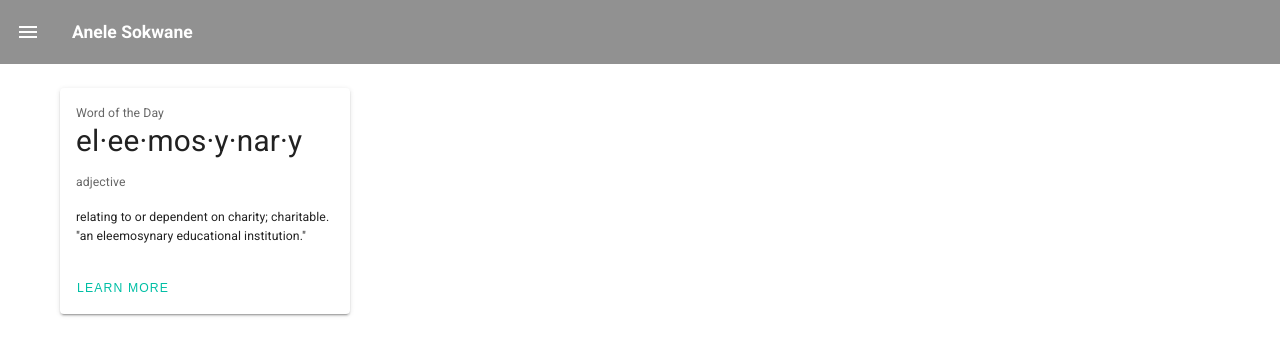
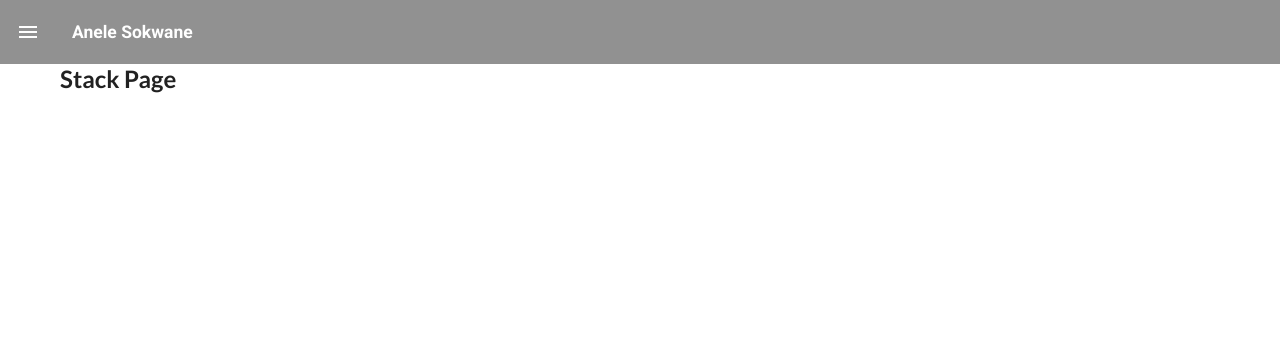
Before and after one commit to KingAJ19/New-Portfolio-, a Vue app: page /stack in a window 1280 px wide. Shown: the top 356 px of the page. Built offline with nearby package versions, Linux system fonts and the light colour scheme; a web font is replaced by a local one; what semantic-ui-vue, vue-particles would draw is missing.

Commit message:
removed some timeline stuff, tried to changed home font, still looking for stack code

```diff
--- a/src/views/About.vue
+++ b/src/views/About.vue
@@ -5,14 +5,6 @@
    <div class="wrapper">
       <div class="timeline-main">
          <div class='timeline-row'>
-            <div class="timeline-box">
-               <h6><b>2016</b></h6>
-               <p>Lorem ipsum dolor sit amet, consectetur adipiscing elit. Nulla augue justo, rhoncus non ultricies non, sagittis ut nisl. Nullam malesuada aliquam leo, eu porttitor ex maximus commodo.</p>
-            </div>
-            <div class="timeline-box">
-               <h6><b>2017</b></h6>
-               <p>Lorem ipsum dolor sit amet, consectetur adipiscing elit. Nulla augue justo, rhoncus non ultricies non, sagittis ut nisl. Nullam malesuada aliquam leo, eu porttitor ex maximus commodo.</p>
-            </div>
             <div class="timeline-box">
                <h6><b>2018</b></h6>
                <p>Lorem ipsum dolor sit amet, consectetur adipiscing elit. Nulla augue justo, rhoncus non ultricies non, sagittis ut nisl. Nullam malesuada aliquam leo, eu porttitor ex maximus commodo.</p>
@@ -25,7 +17,7 @@
          <div class='timeline-row'>
             <div class="timeline-box">
                <h6><b>2019</b></h6>
-               <p>Lorem ipsum dolor sit amet, consectetur adipiscing elit. Nulla augue justo, rhoncus non ultricies non, sagittis ut nisl. Nullam malesuada aliquam leo, eu porttitor ex maximus commodo.</p>
+               <p><b>Matriculated with a Bachelor's Degree from Tuscany Glen High School.</b></p>
             </div>
             <div class="timeline-box">
                <h6><b>2020</b></h6>
--- a/src/views/Home.vue
+++ b/src/views/Home.vue
@@ -31,7 +31,7 @@
 @import url('https://fonts.googleapis.com/css2?family=Amatic+SC&display=swap');
 #hello {
   position:absolute;
-  top: 90px;
+  /* top: 20px; */
   left:0;
   color: #fff;
   z-index: 1;
@@ -45,42 +45,42 @@
 
 @media screen and (max-width: 320px){
   #hello {
-    top: 90px;
+    top: 40px;
     left: 0;
     font-size: 30px;
   }
 }
 @media screen and (max-width: 376px){
   #hello {
-    top: 150px;
+    top: 60px;
     left: 0;
     font-size: 33px;
   }
 }
 @media screen and (max-width: 426px){
   #hello {
-    top: 150px;
+    top: 80px;
     left: 0;
     font-size: 56px;
   }
 }
 @media screen and (max-width: 769px){
   #hello {
-    top: 170px;
+    top: 100px;
     left: 7%;
     font-size: 60px;
   }
 }
 @media screen and (max-width: 1025px){
   #hello {
-    top: 190px;
+    top: 140px;
     left: 7%;
     font-size: 98px;
   }
 }
 @media screen and (max-width: 1441px){
   #hello {
-    top: 190px;
+    top: 180px;
     left: 7%;
     font-size: 69px;
   }
--- a/src/views/Stack.vue
+++ b/src/views/Stack.vue
@@ -1,59 +1,7 @@
 <template>
-  <v-container class="my-6">
-    <v-layout row wrap>
-      <v-flex xs12 sm6 md4 lg3>
-        <v-card
-    class="mx-auto"
-    max-width="344"
-  >
-    <v-card-text>
-      <div>Word of the Day</div>
-      <p class="display-1 text--primary">
-        el·ee·mos·y·nar·y
-      </p>
-      <p>adjective</p>
-      <div class="text--primary">
-        relating to or dependent on charity; charitable.<br>
-        "an eleemosynary educational institution."
-      </div>
-    </v-card-text>
-    <v-card-actions>
-      <v-btn
-        text
-        color="teal accent-4"
-        @click="reveal = true"
-      >
-        Learn More
-      </v-btn>
-    </v-card-actions>
-
-    <v-expand-transition>
-      <v-card
-        v-if="reveal"
-        class="transition-fast-in-fast-out v-card--reveal"
-        style="height: 100%;"
-      >
-        <v-card-text class="pb-0">
-          <p class="display-1 text--primary">
-            Origin
-          </p>
-          <p>late 16th century (as a noun denoting a place where alms were distributed): from medieval Latin eleemosynarius, from late Latin eleemosyna ‘alms’, from Greek eleēmosunē ‘compassion’ </p>
-        </v-card-text>
-        <v-card-actions class="pt-0">
-          <v-btn
-            text
-            color="teal accent-4"
-            @click="reveal = false"
-          >
-            Close
-          </v-btn>
-        </v-card-actions>
-      </v-card>
-    </v-expand-transition>
-  </v-card>
-      </v-flex>
-    </v-layout>
-    </v-container>
+<div class="stack page">
+  <h2>Stack Page</h2>
+</div>
 </template>
 
 <script>
@@ -62,6 +10,55 @@
       reveal: false,
     }),
   }
+  // <v-card
+  //   class="mx-auto"
+  //   max-width="344"
+  // >
+  //   <v-card-text>
+  //     <div>Word of the Day</div>
+  //     <p class="display-1 text--primary">
+  //       el·ee·mos·y·nar·y
+  //     </p>
+  //     <p>adjective</p>
+  //     <div class="text--primary">
+  //       relating to or dependent on charity; charitable.<br>
+  //       "an eleemosynary educational institution."
+  //     </div>
+  //   </v-card-text>
+  //   <v-card-actions>
+  //     <v-btn
+  //       text
+  //       color="teal accent-4"
+  //       @click="reveal = true"
+  //     >
+  //       Learn More
+  //     </v-btn>
+  //   </v-card-actions>
+
+  //   <v-expand-transition>
+  //     <v-card
+  //       v-if="reveal"
+  //       class="transition-fast-in-fast-out v-card--reveal"
+  //       style="height: 100%;"
+  //     >
+  //       <v-card-text class="pb-0">
+  //         <p class="display-1 text--primary">
+  //           Origin
+  //         </p>
+  //         <p>late 16th century (as a noun denoting a place where alms were distributed): from medieval Latin eleemosynarius, from late Latin eleemosyna ‘alms’, from Greek eleēmosunē ‘compassion’ </p>
+  //       </v-card-text>
+  //       <v-card-actions class="pt-0">
+  //         <v-btn
+  //           text
+  //           color="teal accent-4"
+  //           @click="reveal = false"
+  //         >
+  //           Close
+  //         </v-btn>
+  //       </v-card-actions>
+  //     </v-card>
+  //   </v-expand-transition>
+  // </v-card>
 </script>
 
 <style>
```
